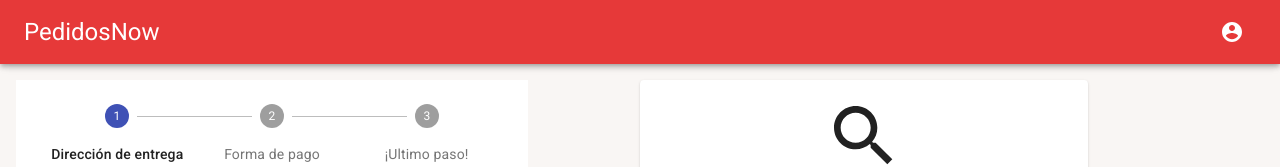
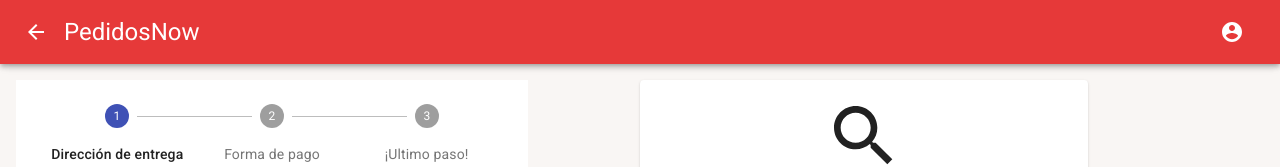
Before and after one commit to Mapach3/pedidos-now, a React (Create React App) app: page /wizard in a window 1280 px wide. Shown: the top 167 px of the page. Built offline with nearby package versions, Linux system fonts and the light colour scheme.

Commit message:
added back arrow button and fixed models

```diff
--- a/src/components/Pedido/Pedido.tsx
+++ b/src/components/Pedido/Pedido.tsx
@@ -55,7 +55,7 @@ const Pedido: React.FC<PedidoProps> = ({
                       </Button>
                     </Tooltip>
                   )}
-                  {item.cantidad} x {item.producto.nombre}
+                  {item.cantidad} x {item.producto.titulo}
                   <div style={{ float: "right" }}>
                     ${item.cantidad * item.producto.precio}
                   </div>
--- a/src/layout/Layout.tsx
+++ b/src/layout/Layout.tsx
@@ -15,6 +15,7 @@ import { getMenu } from "../helpers/menu-helper";
 import useStyles from "../styles/styles";
 import { Link } from "react-router-dom";
 import { ClientRoutes } from "../config/enums";
+import ArrowBackIcon from '@material-ui/icons/ArrowBack';
 
 const Layout: React.FC = ({ children }) => {
   const classes = useStyles();
@@ -64,6 +65,13 @@ const Layout: React.FC = ({ children }) => {
       <CssBaseline />
       <AppBar position="fixed" className={classes.appBar}>
         <Toolbar>
+          { history.location.pathname!==ClientRoutes.HOME&&
+          <ArrowBackIcon
+            onClick={()=> history.goBack()}
+            style={{ marginRight: "1rem", cursor:"pointer"}}
+          />
+          }
+
           <Link to="/" style={{ textDecoration: "none", color: "white" }}>
             <Typography variant="h5" noWrap>
               PedidosNow
--- a/src/models/models.ts
+++ b/src/models/models.ts
@@ -4,6 +4,7 @@ export interface Restaurante {
   url: string;
   titulo: string;
   localidad: string;
+  menu: Producto[];
 }
 
 export interface ItemPedido {
```
